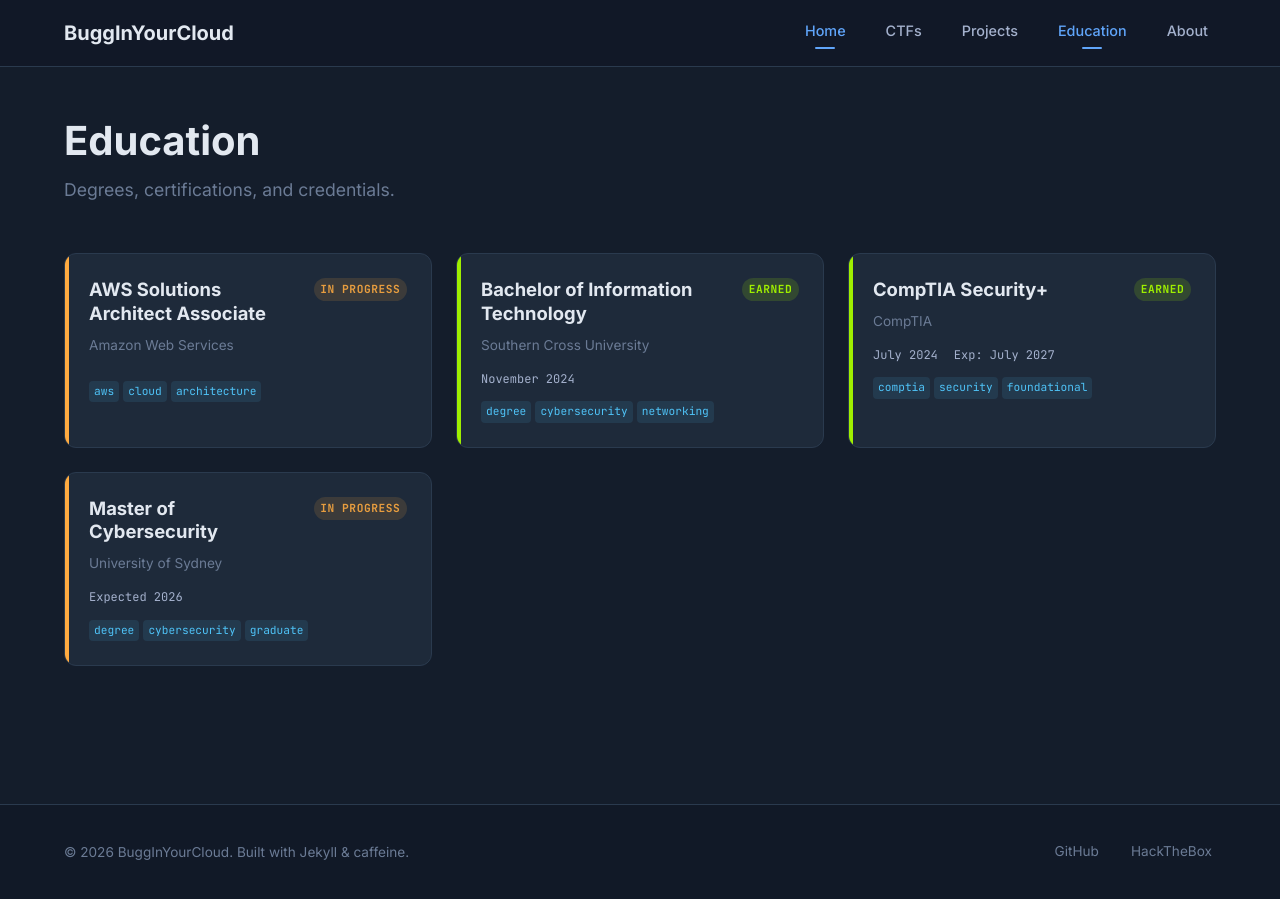
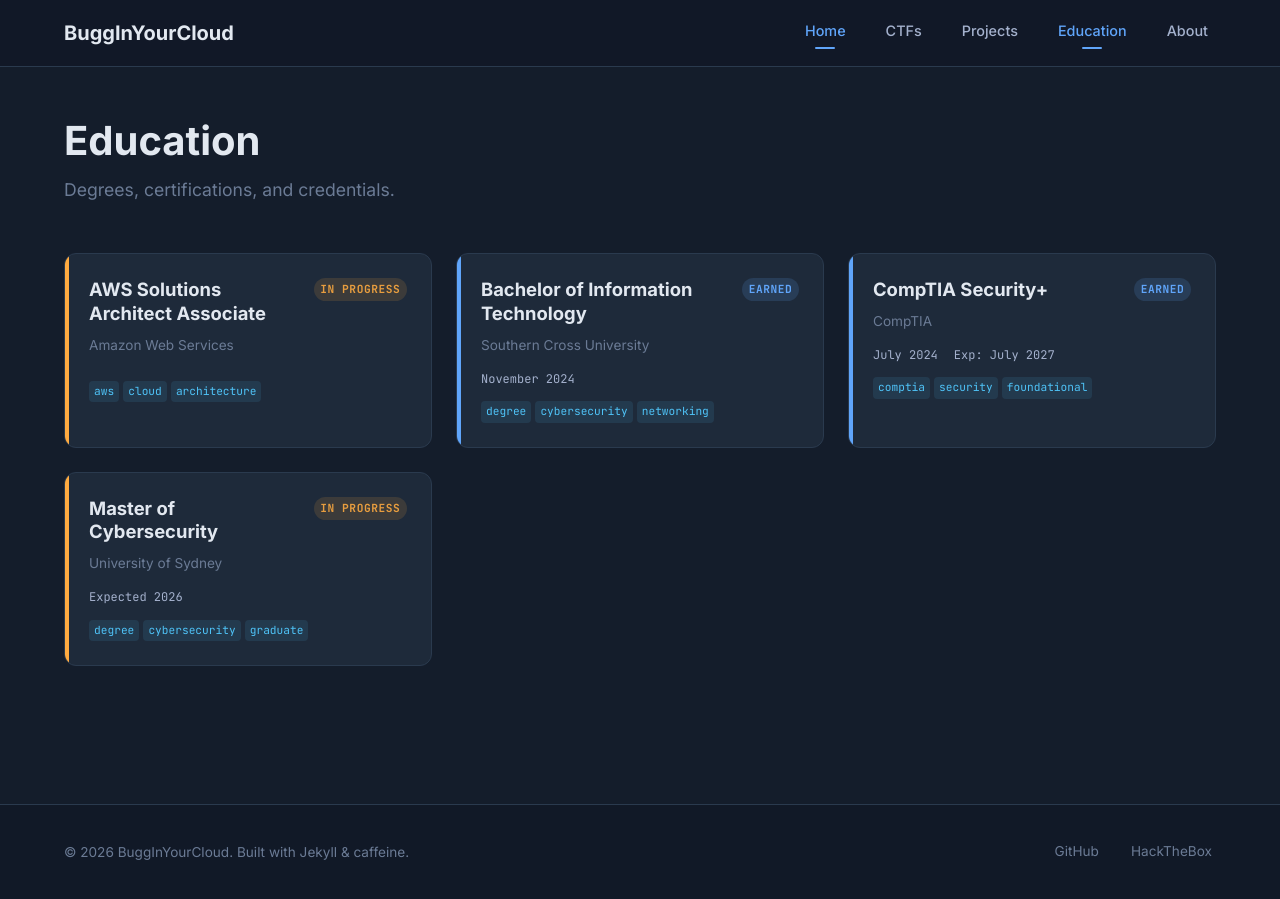
Before and after one commit to BuggInYourCloud/BuggInYourCloud.github.io, a Jekyll site: the page built from pages/certs.html, in a window 1280 px wide. Built offline with Jekyll 4.4.1, drawn with Linux system fonts in a browser that asks for light colours.

Commit message:
Education page - swap green accents to blue

```diff
--- a/pages/certs.html
+++ b/pages/certs.html
@@ -26,11 +26,11 @@
     width: 4px;
     border-radius: 12px 0 0 12px;
   }
-  .edu-card.earned::before { background: #9fef00; }
+  .edu-card.earned::before { background: #60a5fa; }
   .edu-card.in-progress::before { background: #ffab40; }
   .edu-card:hover {
-    border-color: #9fef00;
-    box-shadow: 0 0 20px rgba(159, 239, 0, 0.1);
+    border-color: #60a5fa;
+    box-shadow: 0 0 20px rgba(96, 165, 250, 0.1);
     transform: translateY(-2px);
     color: inherit;
   }
@@ -58,8 +58,8 @@
     flex-shrink: 0;
   }
   .edu-card .status-pill.earned {
-    background: rgba(159, 239, 0, 0.15);
-    color: #9fef00;
+    background: rgba(96, 165, 250, 0.15);
+    color: #60a5fa;
   }
   .edu-card .status-pill.in-progress {
     background: rgba(255, 171, 64, 0.15);
```
